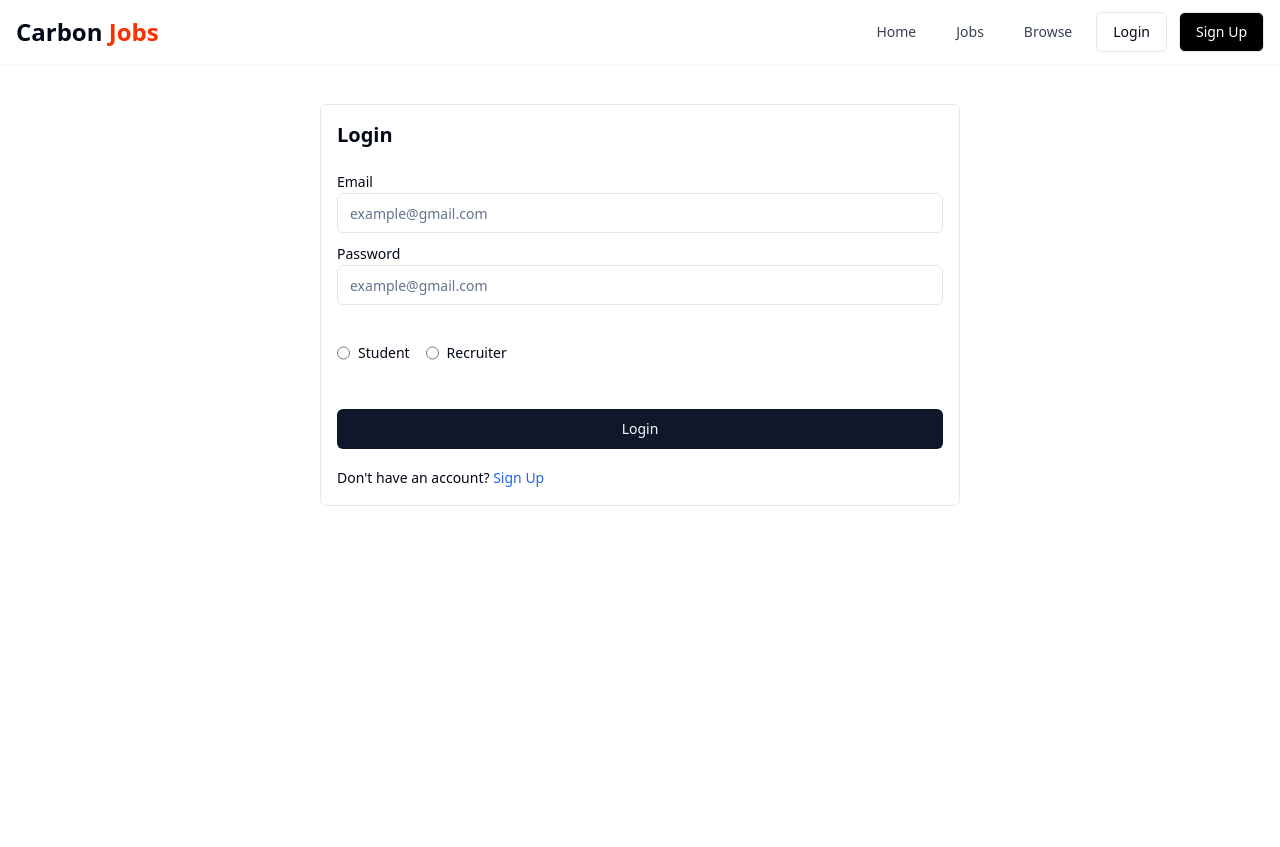
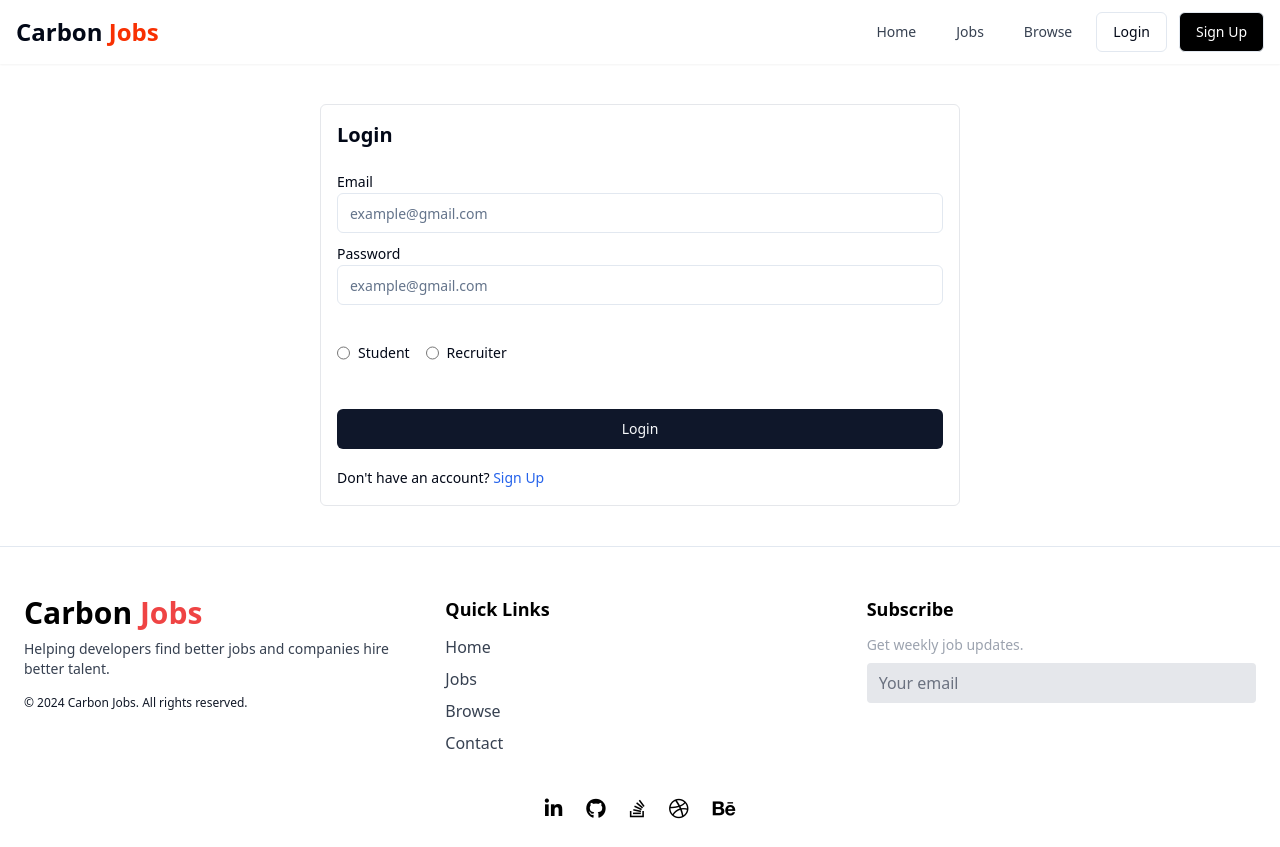
Before and after one commit to mohsin-356/jobportal, a React (Vite) app in the folder frontend/: page /login in a window 1280 px wide. Before the commit the page ends 800 px from the top, so only its background shows below. Built offline with nearby package versions, Linux system fonts and the light colour scheme.

Commit message:
Refactoring my job portal

```diff
--- a/frontend/src/components/auth/Login.jsx
+++ b/frontend/src/components/auth/Login.jsx
@@ -11,6 +11,7 @@ import { USER_API_END_POINT } from '@/utils/constant';
 import { useDispatch, useSelector } from 'react-redux';
 import { setLoading, setUser } from '@/redux/authSlice';
 import { Loader2 } from 'lucide-react';
+import Footer from '../shared/Footer';
 
 const Login = () => {
   const { loading } = useSelector(state => state.auth);
@@ -119,6 +120,7 @@ const Login = () => {
           <span className='text-sm'>Don't have an account? <Link to="/signup" className='text-blue-600'>Sign Up</Link></span>
         </form>
       </div>
+      <Footer/>
     </div>
   )
 }
--- a/frontend/src/components/auth/Signup.jsx
+++ b/frontend/src/components/auth/Signup.jsx
@@ -11,6 +11,7 @@ import { toast } from 'sonner';
 import { useDispatch, useSelector } from 'react-redux';
 import { setLoading } from '@/redux/authSlice';
 import { Loader2 } from 'lucide-react';
+import Footer from '../shared/Footer';
 
 
 const Signup = () => {
@@ -164,6 +165,7 @@ const Signup = () => {
           <span className='text-sm'>Already have an account? <Link to="/login" className='text-blue-600'>Login</Link></span>
         </form>
       </div>
+      <Footer/>
     </div>
   )
 }
```
